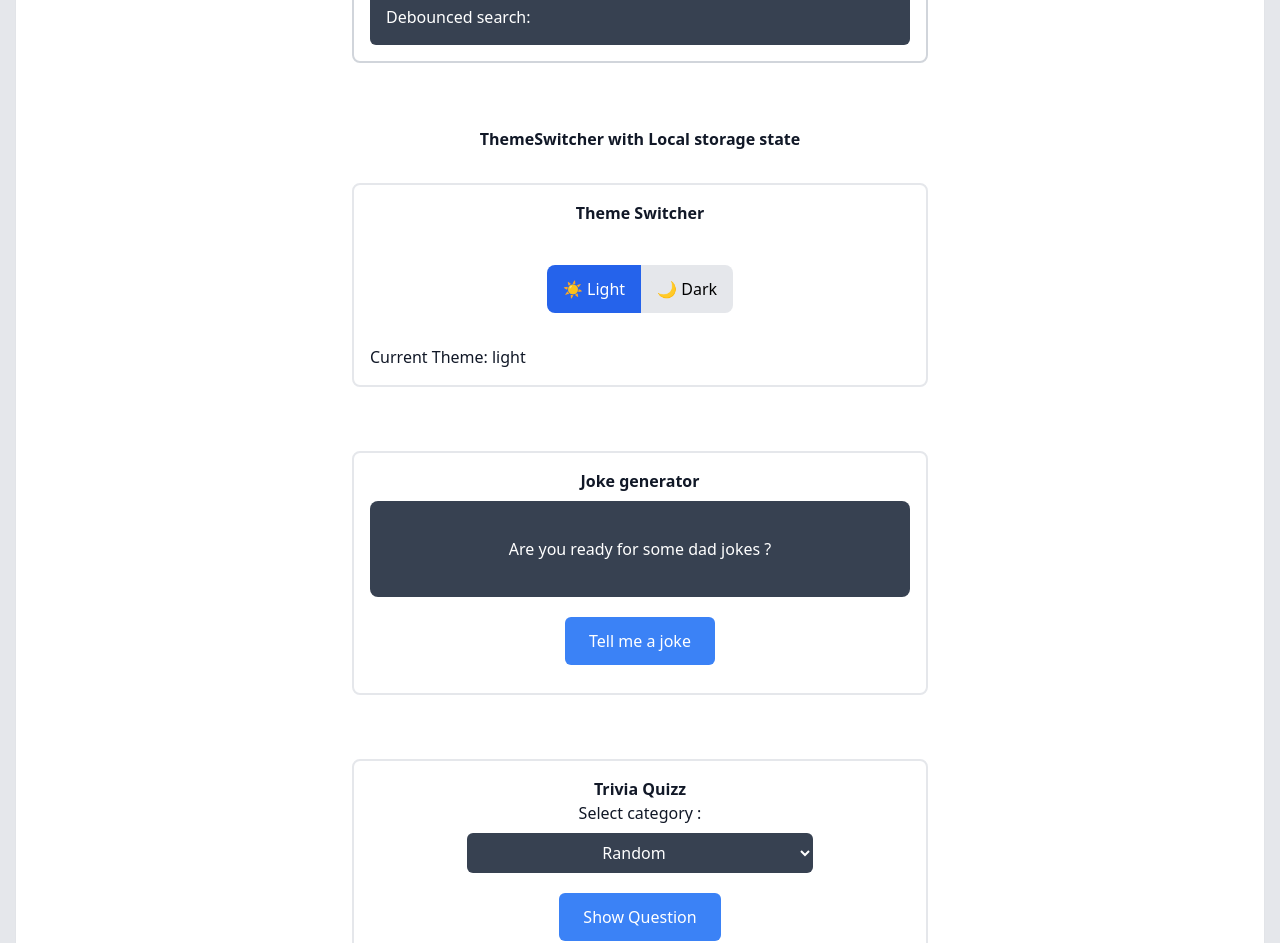
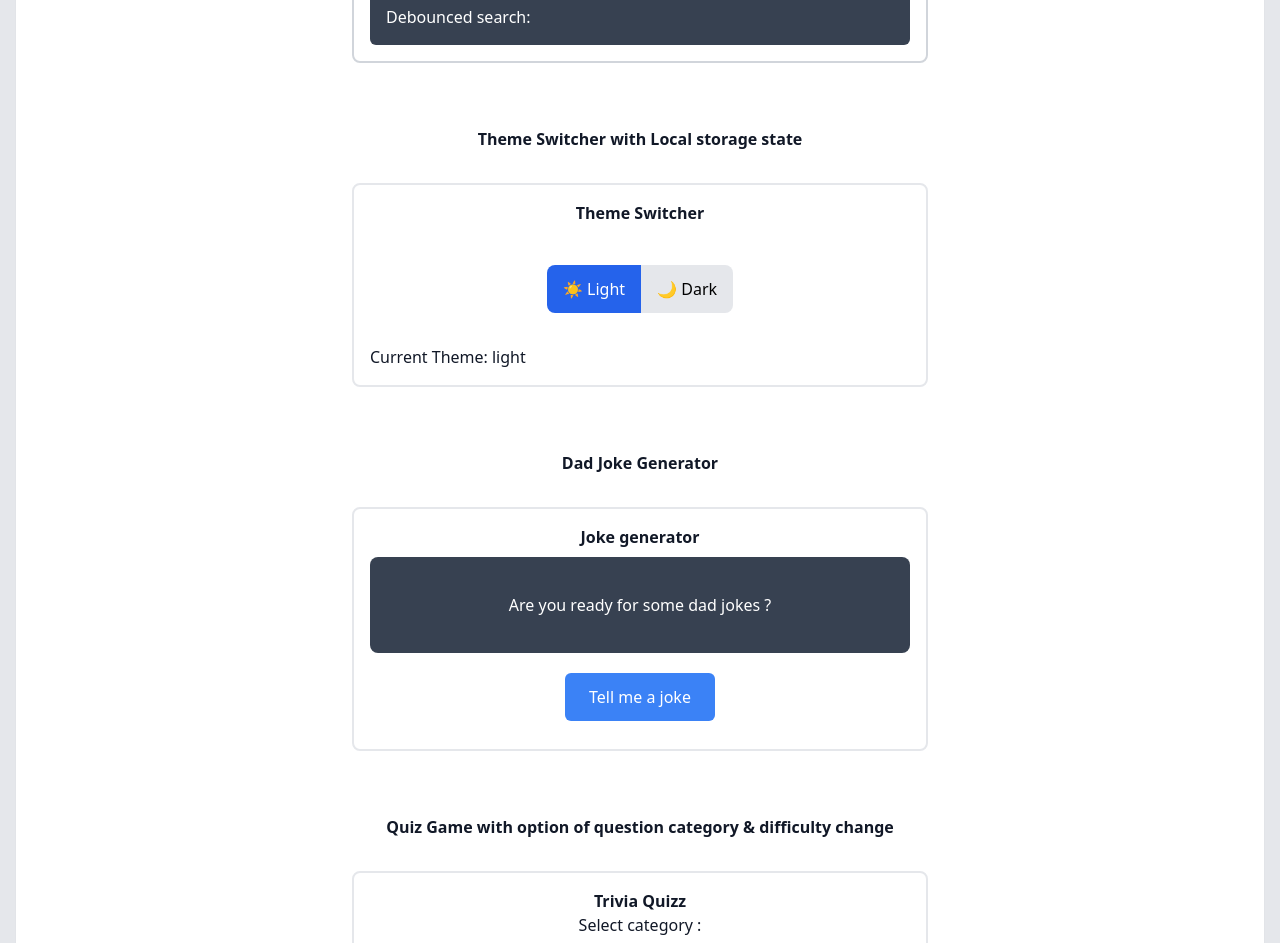
Before and after one commit to szczepanieceryk/daily-coding, a React (Vite) app: page / in a window 1280 px wide. Shown: the part 900-1843 px from the top of the page. Built offline with nearby package versions, Linux system fonts and the light colour scheme.

Commit message:
feat: add descriptions for all components

```diff
--- a/src/App.tsx
+++ b/src/App.tsx
@@ -49,12 +49,21 @@ const App = () => {
 
         <span className="block text-center">
           <strong className="block mt-[4em] mb-[2em]">
-            ThemeSwitcher with Local storage state
+            Theme Switcher with Local storage state
           </strong>
         </span>
         <ThemeSwitcher theme={theme} setTheme={setTheme} />
+
+        <span className="block text-center">
+          <strong className="block mt-[4em] mb-[2em]">Dad Joke Generator</strong>
+        </span>
         <JokeGenerator />
 
+        <span className="block text-center">
+          <strong className="block mt-[4em] mb-[2em]">
+            Quiz Game with option of question category & difficulty change
+          </strong>
+        </span>
         <DifficultyContext.Provider value={{ difficulty, setDifficulty }}>
           <TriviaQuizz />
         </DifficultyContext.Provider>
--- a/src/layouts/TriviaQuizz/TriviaQuizz.tsx
+++ b/src/layouts/TriviaQuizz/TriviaQuizz.tsx
@@ -3,7 +3,7 @@ import QuizForm from './QuizzForm';
 
 const TriviaQuizz: React.FC = () => {
   return (
-    <div className="p-2 md:p-4 my-[4rem] rounded-lg border-2 border-gray-200 text-center">
+    <div className="p-2 md:p-4 mb-[4rem] rounded-lg border-2 border-gray-200 text-center">
       <span className="block">
         <strong>Trivia Quizz</strong>
       </span>
```
